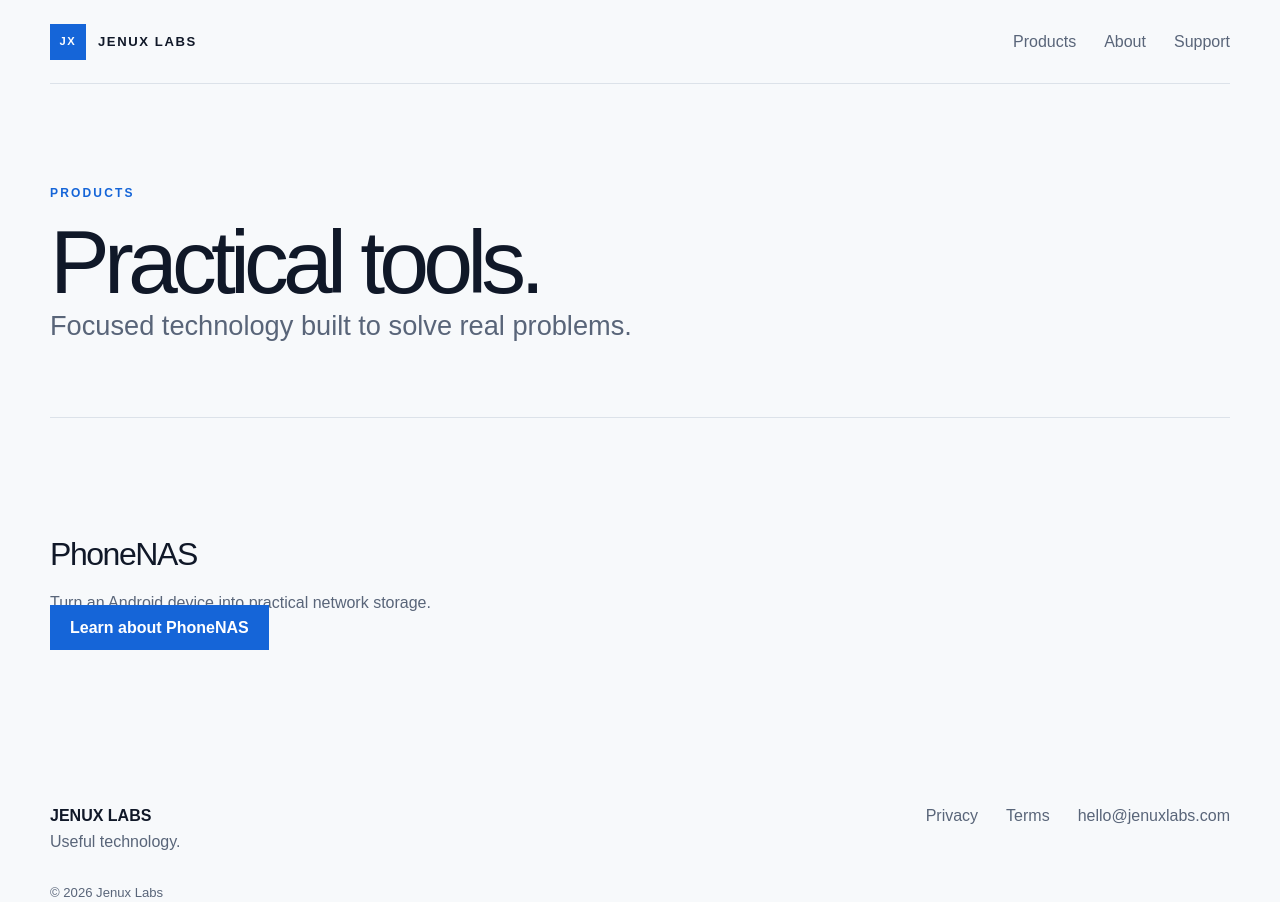
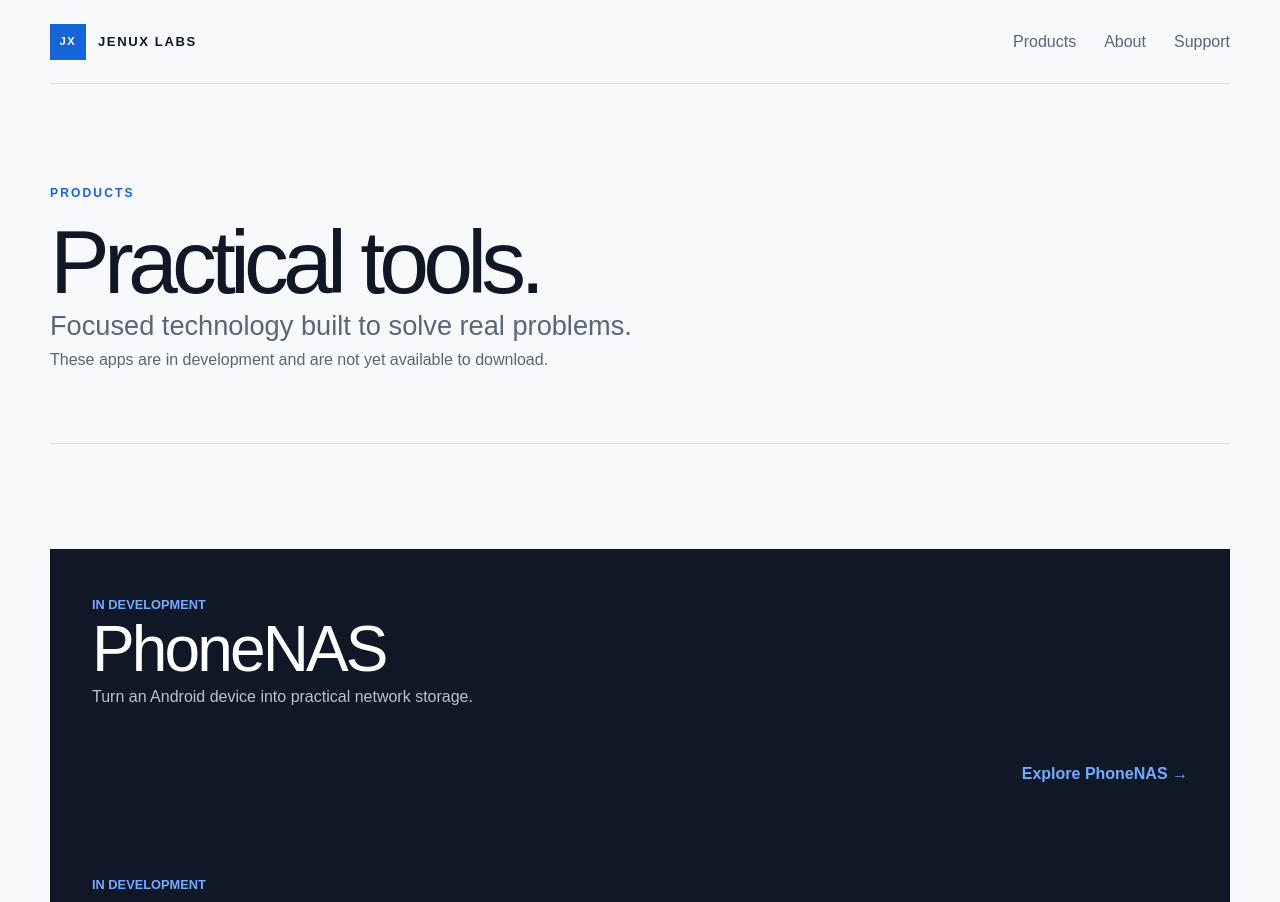
Before and after one commit to jenuxlabs/website, a Next.js app: page /products in a window 1280 px wide. Shown: the top 902 px of the page. Built offline with nearby package versions, Linux system fonts and the light colour scheme.

Commit message:
Present all three apps in development

```diff
--- a/app/products/page.tsx
+++ b/app/products/page.tsx
@@ -1 +1,22 @@
-import Link from 'next/link';export default function Products(){return <><section className="page-hero"><p className="eyebrow">PRODUCTS</p><h1>Practical tools.</h1><p className="lede">Focused technology built to solve real problems.</p></section><section className="content"><h2>PhoneNAS</h2><p>Turn an Android device into practical network storage.</p><Link className="button" href="/products/phonenas/">Learn about PhoneNAS</Link></section></>}
+import type { Metadata } from 'next';
+import Link from 'next/link';
+
+export const metadata: Metadata = {
+  title: 'Products',
+  description: 'Meet PhoneNAS, PhoneDrop and PhoneDesk — three practical Android apps in development at Jenux Labs.',
+};
+
+const products = [
+  { name: 'PhoneNAS', href: '/products/phonenas/', description: 'Turn an Android device into practical network storage.' },
+  { name: 'PhoneDrop', href: '/products/phonedrop/', description: 'A simpler way to move files between your phone and computer over your local network.' },
+  { name: 'PhoneDesk', href: '/products/phonedesk/', description: 'An Android desktop experience in development, designed for using your phone with a larger screen, keyboard and mouse.' },
+];
+
+export default function Products() {
+  return <>
+    <section className="page-hero"><p className="eyebrow">PRODUCTS</p><h1>Practical tools.</h1><p className="lede">Focused technology built to solve real problems.</p><p>These apps are in development and are not yet available to download.</p></section>
+    <section className="section" aria-label="Apps in development"><div className="product-grid">
+      {products.map(product => <article className="product" key={product.name}><div><small>IN DEVELOPMENT</small><h2 className="product-title">{product.name}</h2><p>{product.description}</p></div><Link href={product.href}>Explore {product.name} →</Link></article>)}
+    </div></section>
+  </>;
+}
```
